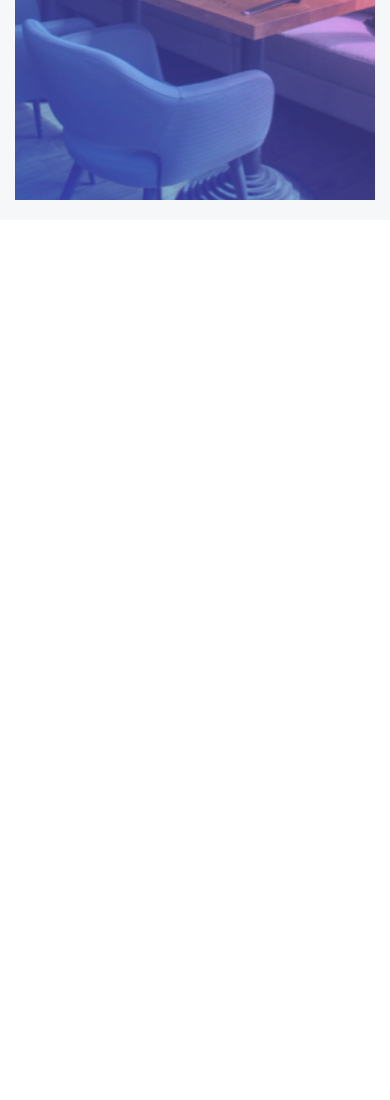
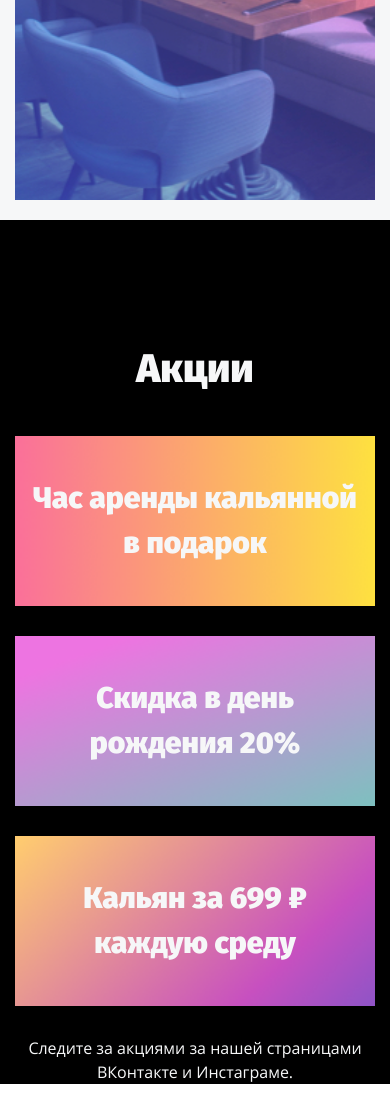
Before and after one commit to konoje91/auramusic, a plain HTML site: page index.html in a window 390 px wide. Shown: the part 2546-3646 px from the top of the page. Before the commit the page ends 2766 px from the top, so only its background shows below. Drawn offline with nearby package versions, Linux system fonts and the light colour scheme.

Commit message:
add block shares and responsive

```diff
--- a/css/custom.css
+++ b/css/custom.css
@@ -214,6 +214,56 @@ header {
 	opacity: 1;
 }
 
+.shares {
+	height: 600px;
+	color: #f6f7f8;
+	background-color: #000000;
+}
+
+.shares h2 {
+	font-family: 'FiraSans';
+	font-weight: 700;
+	text-align: center;
+}
+
+.shares .col-md-4 {
+	padding-bottom: 30px;
+}
+
+.shares .shares-img-size {
+	height: 300px;
+	padding: 0px 10px;
+}
+
+.shares .lease {
+	background: url(../img/rectangle-shares-lease.png) no-repeat;
+	background-size: cover;
+}
+
+.shares .discount {
+	background: url(../img/rectangle-shares-discount.png) no-repeat;
+	background-size: cover;
+}
+
+.shares .hookah {
+	background: url(../img/rectangle-shares-hookah.png) no-repeat;
+	background-size: cover;
+}
+
+.shares .lease, .shares .discount, .shares .hookah {
+	padding: 63px 15px;
+	font-size: 40px;
+	font-family: 'FiraSans';
+	font-weight: 700;
+	text-align: center;
+}
+
+.shares .shares-info {
+	font-family: 'OpenSans';
+	font-weight: 400;
+	text-align: center;
+}
+
 @media (max-width: 991px) {
 
 	.nav .nav-item:first-child {
@@ -240,6 +290,10 @@ header {
 	.block-2 {
     	padding-top: 159.5%;
     }
+
+    .shares .lease, .shares .discount, .shares .hookah {
+    	font-size: 30px;
+    }
 }
 
 @media (max-width: 766px) {
@@ -247,4 +301,17 @@ header {
 	.block-2 {
     	padding-top: 164.5%;
     }
+
+    .shares {
+    	height: 100%;
+    }
+
+    .shares .lease, .shares .discount, .shares .hookah {
+	    height: auto;
+    	padding: 40px 15px;
+    }
+
+    .shares .shares-img-size p {
+    	margin-bottom: 0;
+    }
 }
--- a/index.html
+++ b/index.html
@@ -78,6 +78,30 @@
         </div>
       </div>
     </div>
+    <!-- акции -->
+    <div class="shares">
+      <h2>Акции</h2>
+       <div class="container">
+          <div class="row">
+            <div class="col-md-4">
+              <div class="shares-img-size lease">
+                <p>Час аренды кальянной в подарок</p>
+              </div>
+            </div>
+            <div class="col-md-4">
+              <div class="shares-img-size discount">
+                <p>Скидка в день рождения 20%</p>
+              </div>
+            </div>
+            <div class="col-md-4">
+              <div class="shares-img-size hookah">
+                <p>Кальян за 699 ₽ каждую среду</p>
+              </div>
+            </div>
+          </div>
+       </div>
+       <p class="shares-info">Следите за акциями за нашей страницами ВКонтакте и Инстаграме.</p>
+    </div>
 
     <!-- Optional JavaScript -->
     <!-- jQuery first, then Popper.js, then Bootstrap JS -->
```
Also changed, not shown: img/rectangle-shares-discount.png (added), img/rectangle-shares-discount@2x.png (added), img/rectangle-shares-discount@3x.png (added), img/rectangle-shares-hookah.png (added), img/rectangle-shares-hookah@2x.png (added), img/rectangle-shares-hookah@3x.png (added), img/rectangle-shares-lease.png (added), img/rectangle-shares-lease@2x.png (added), img/rectangle-shares-lease@3x.png (added).
